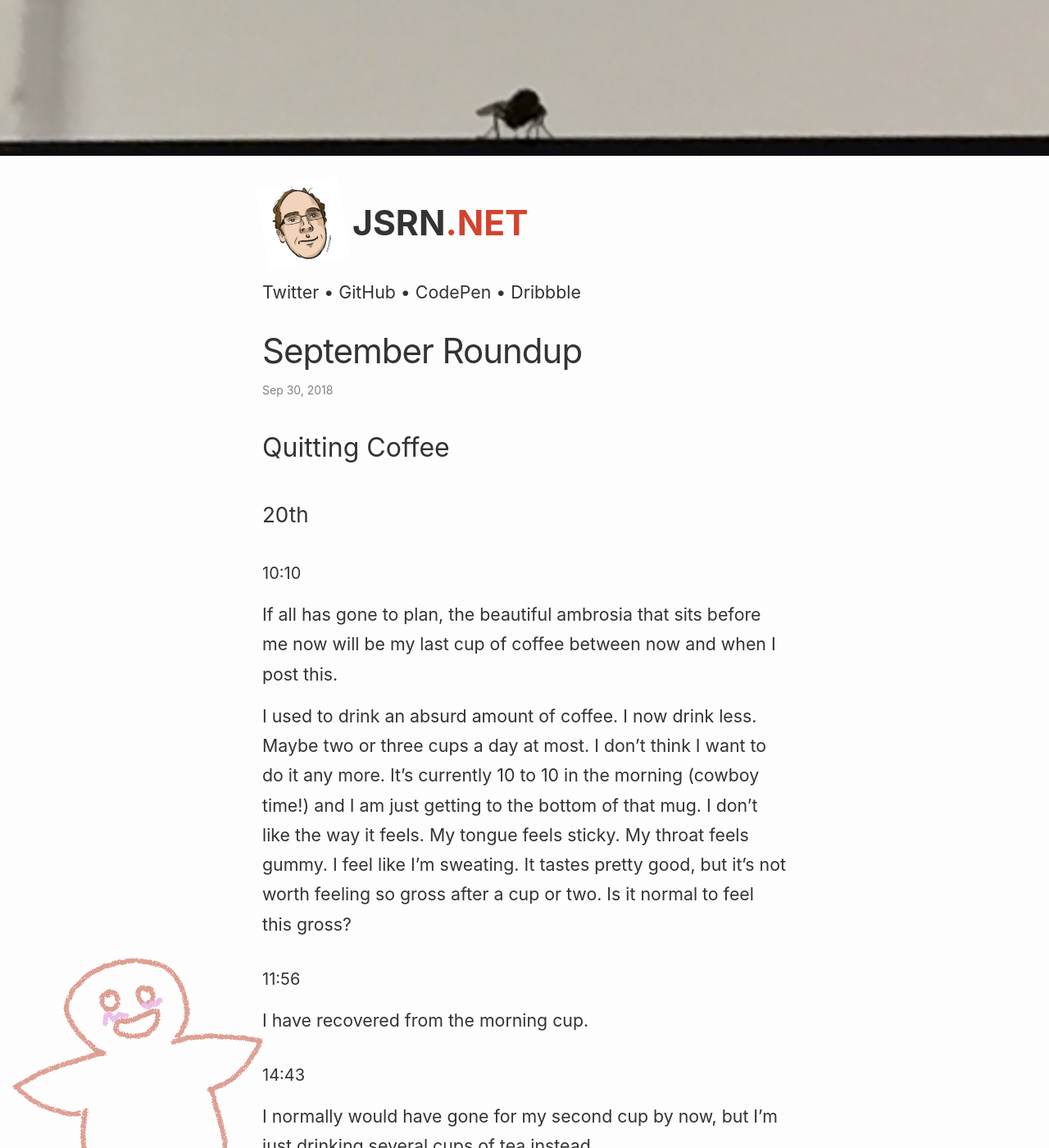
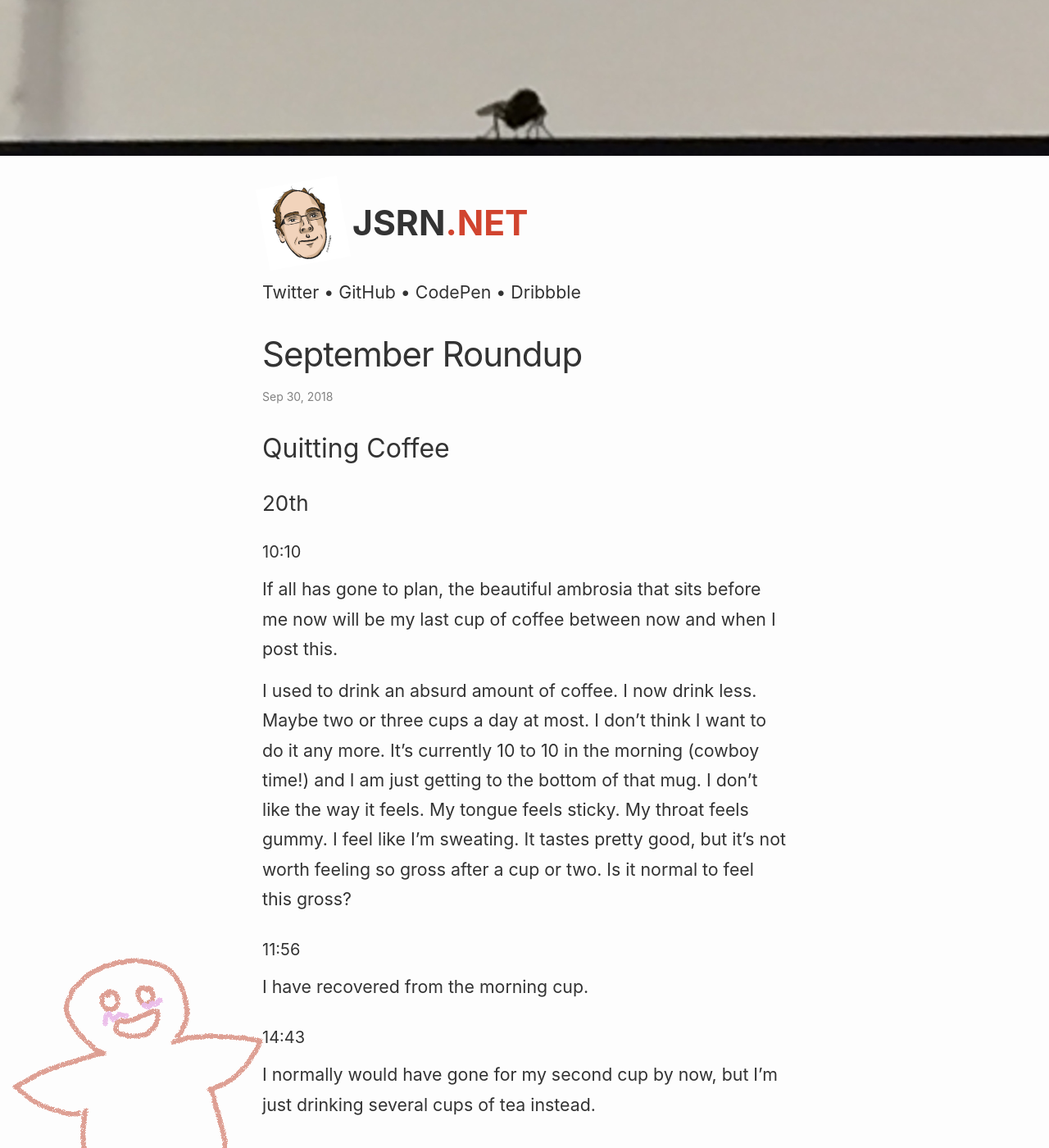
Before and after one commit to jsrn/jsrn.github.io, a Jekyll site: the page built from _posts/2018-09-30-september-roundup.md, in a window 1280 px wide and 1400 px high. Shown: the whole window at 82% size. Built offline with Jekyll 4.4.1, drawn with Linux system fonts in a browser that asks for light colours.

Commit message:
More prettier

```diff
--- a/_sass/minima/_layout.scss
+++ b/_sass/minima/_layout.scss
@@ -217,7 +217,7 @@
 .post-title {
   @include relative-font-size(2.625);
   letter-spacing: -1px;
-  line-height: 1;
+  line-height: 1.2;
 
   @include media-query($on-laptop) {
     @include relative-font-size(2.25);
@@ -226,6 +226,10 @@
 
 .post-content {
   margin-bottom: $spacing-unit;
+
+  h1, h2, h3, h4, h5, h6 {
+    line-height: 1.2;
+  }
 
   h2 {
     @include relative-font-size(2);
--- a/index.html
+++ b/index.html
@@ -1,6 +1,10 @@
 ---
 layout: page
 ---
+
+<h2>Hi. I'm James.</h2>
+
+I'm a web developer from the United Kingdom. Welcome to my website.
 
 <h2>Latest Writing</h2>
 
```
